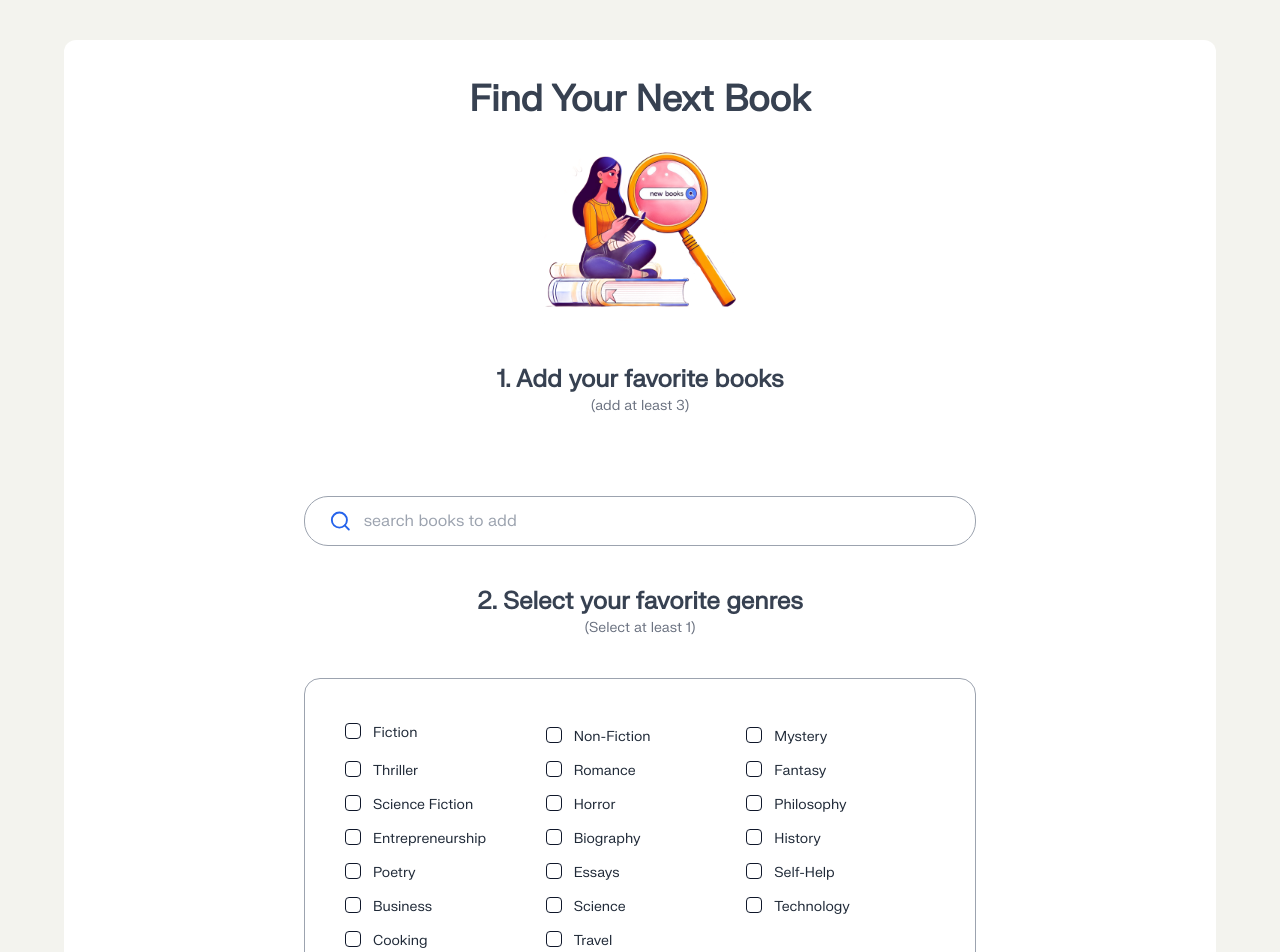
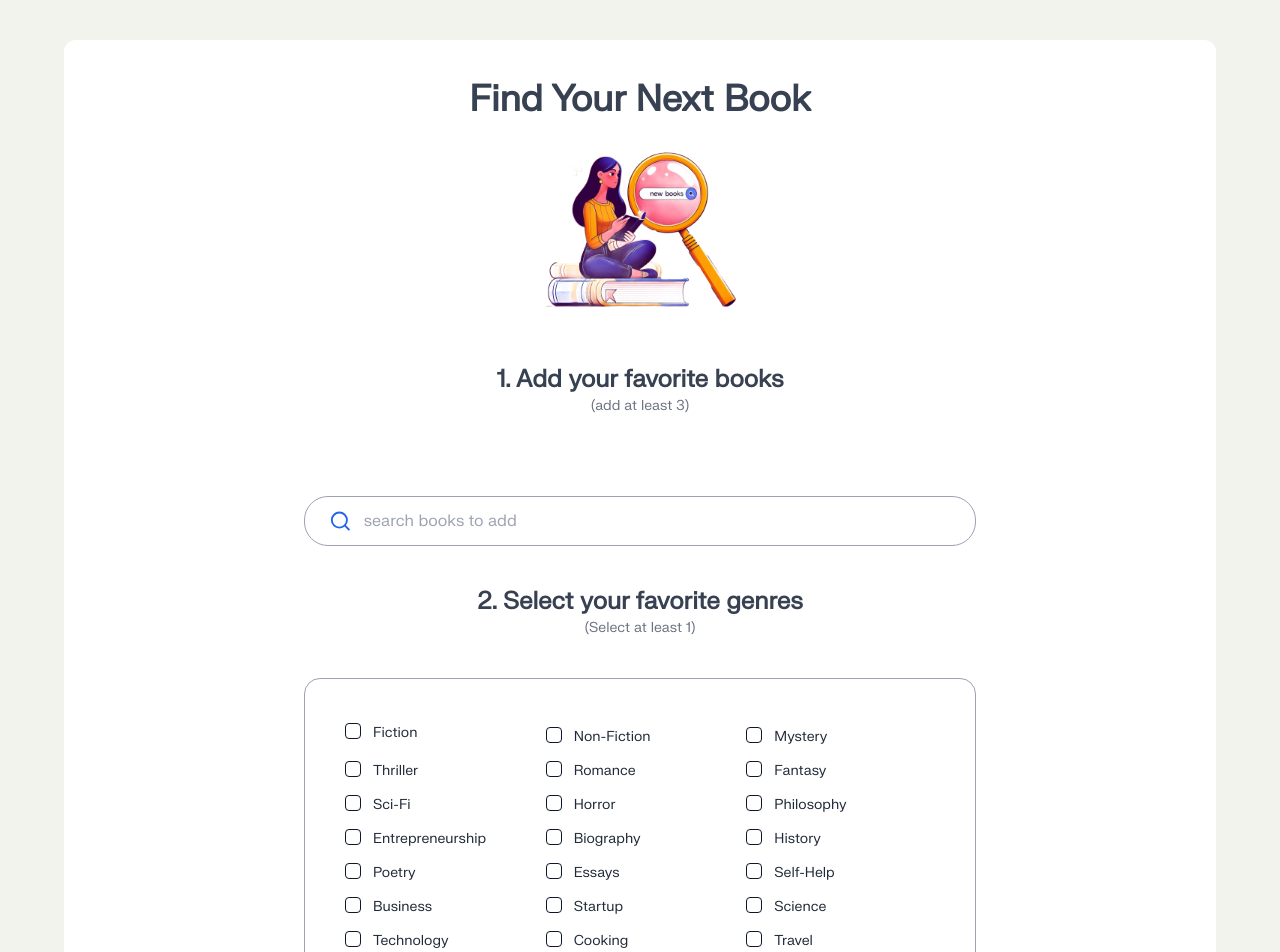
Before and after one commit to Abbas-Abdelila/read-this-book-next, a Next.js app: page / in a window 1280 px wide. Shown: the top 952 px of the page. Built offline with nearby package versions, Linux system fonts and the light colour scheme.

Commit message:
add startup genre and update sci-fi genre

```diff
--- a/components/SelectGenre.tsx
+++ b/components/SelectGenre.tsx
@@ -45,8 +45,8 @@ const items = [
     label: "Fantasy",
   },
   {
-    id: "scienceFiction",
-    label: "Science Fiction",
+    id: "scifi",
+    label: "Sci-Fi",
   },
   {
     id: "horror",
@@ -83,6 +83,10 @@ const items = [
   {
     id: "business",
     label: "Business",
+  },
+  {
+    id: "startup",
+    label: "Startup",
   },
   {
     id: "science",
```
